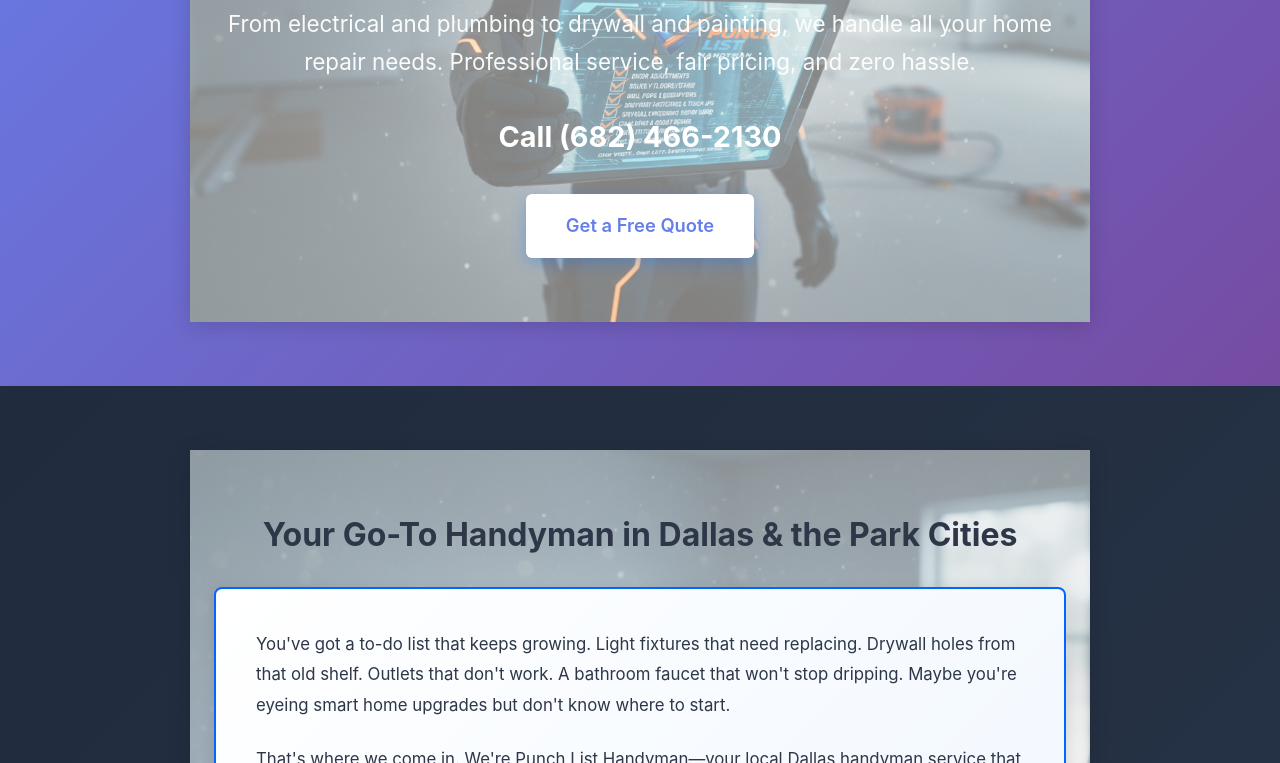
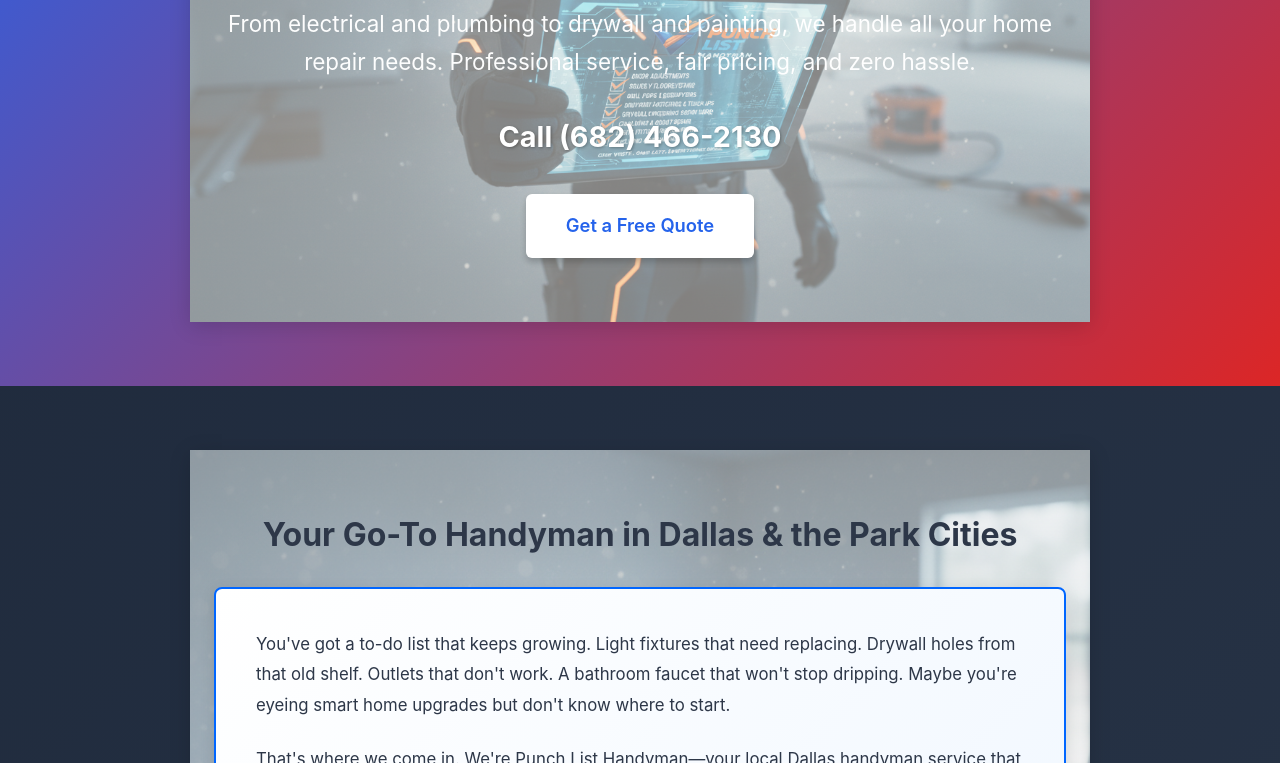
Before and after one commit to thejdmckinney/punch-list-handyman-site, a plain HTML site: page index.html in a window 1280 px wide. Shown: the part 425-1188 px from the top of the page. Drawn offline with Linux system fonts and the light colour scheme.

Commit message:
Update hero gradient to blue-to-red matching logo, improve heading readability

```diff
--- a/index.html
+++ b/index.html
@@ -228,14 +228,14 @@
 
     <main>
         <!-- Hero Section -->
-        <section style="background: linear-gradient(135deg, #667eea 0%, #764ba2 100%); color: white; padding: 6rem 1.5rem 4rem; text-align: center;">
+        <section style="background: linear-gradient(135deg, #2563eb 0%, #dc2626 100%); color: white; padding: 6rem 1.5rem 4rem; text-align: center;">
             <div class="container" style="max-width: 900px; margin: 0 auto;">
-                <h1 style="font-size: clamp(2rem, 5vw, 3.5rem); line-height: 1.1; margin-bottom: 1.5rem; color: white;">Trusted Handyman Services in Dallas, TX & the Park Cities</h1>
-                <p style="font-size: clamp(1.1rem, 3vw, 1.4rem); margin-bottom: 2rem; color: rgba(255,255,255,0.95);">From electrical and plumbing to drywall and painting, we handle all your home repair needs. Professional service, fair pricing, and zero hassle.</p>
+                <h1 style="font-size: clamp(2rem, 5vw, 3.5rem); line-height: 1.1; margin-bottom: 1.5rem; color: #1e293b; text-shadow: 2px 2px 4px rgba(255,255,255,0.5);">Trusted Handyman Services in Dallas, TX & the Park Cities</h1>
+                <p style="font-size: clamp(1.1rem, 3vw, 1.4rem); margin-bottom: 2rem; color: rgba(255,255,255,0.98);">From electrical and plumbing to drywall and painting, we handle all your home repair needs. Professional service, fair pricing, and zero hassle.</p>
                 <div style="margin-bottom: 2rem;">
-                    <a href="tel:6824662130" style="color: white; font-size: clamp(1.3rem, 4vw, 1.8rem); text-decoration: none; font-weight: 700;">Call (682) 466-2130</a>
+                    <a href="tel:6824662130" style="color: white; font-size: clamp(1.3rem, 4vw, 1.8rem); text-decoration: none; font-weight: 700; text-shadow: 1px 1px 3px rgba(0,0,0,0.3);">Call (682) 466-2130</a>
                 </div>
-                <a href="https://calendly.com/punch-list-handyman" class="btn-primary" style="background: white; color: #667eea; font-size: 1.15rem; padding: 1rem 2.5rem; display: inline-block;">Get a Free Quote</a>
+                <a href="https://calendly.com/punch-list-handyman" class="btn-primary" style="background: white; color: #2563eb; font-size: 1.15rem; padding: 1rem 2.5rem; display: inline-block; box-shadow: 0 4px 6px rgba(0,0,0,0.2);">Get a Free Quote</a>
             </div>
         </section>
 
```
